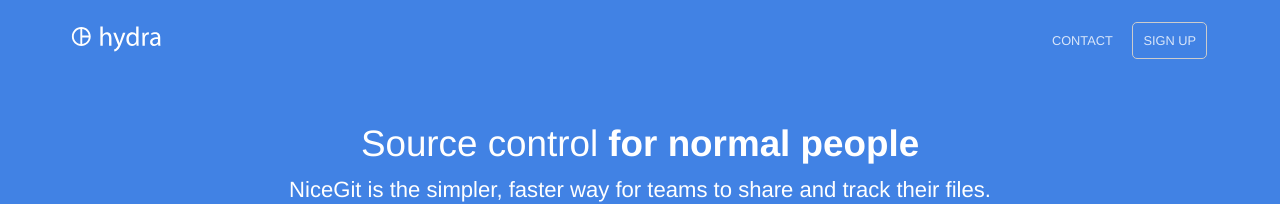
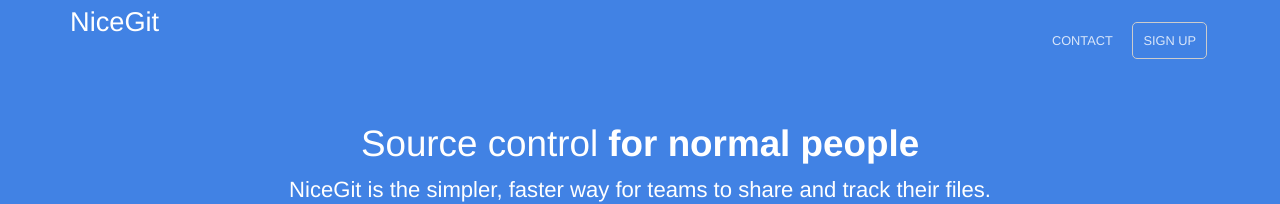
Before and after one commit to NiceGitTeam/Web, a Jekyll site: the page built from index.html, in a window 1280 px wide. Shown: the top 204 px of the page. Built offline with Jekyll 4.4.1, drawn with Linux system fonts in a browser that asks for light colours; comment, search, counter and statistics services are not loaded.

Commit message:
Replace logo with text.

```diff
--- a/_layouts/default.html
+++ b/_layouts/default.html
@@ -28,7 +28,8 @@
 	<body>
 		<header>
 			<div class="container">
-				<div class="company-name"><a href="{{ site.baseurl }}/"><img src="{{ site.baseurl }}/images/logo.svg" alt="Hydra Logo" width="95" height="33" /></a></div>
+				<!-- <div class="company-name"><a href="{{ site.baseurl }}/"><img src="{{ site.baseurl }}/images/logo.svg" alt="Hydra Logo" width="95" height="33" /></a></div> -->
+				<div class="company-name"><a href="{{ site.baseurl }}/">NiceGit</a></div>
 				{% include navigation.html %}
 			</div>
 		</header>
--- a/_sass/layout.scss
+++ b/_sass/layout.scss
@@ -37,9 +37,12 @@
 	.company-name {
 		font-size: 1.7em;
 		line-height: 0;
+		height: 33px;
+		top: 13px;
 
 		a {
 			display: inline-block;
+			vertical-align: middle;
 		}
 
 		img {
```
